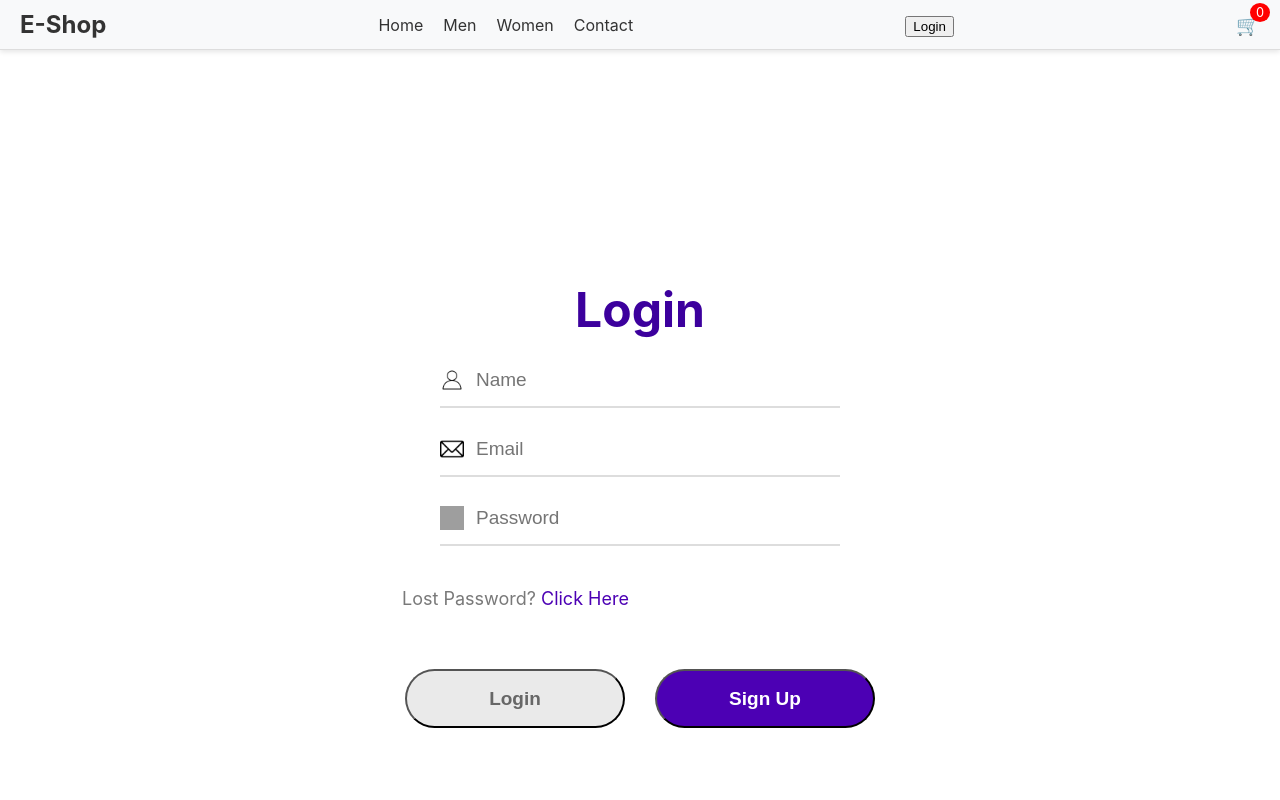
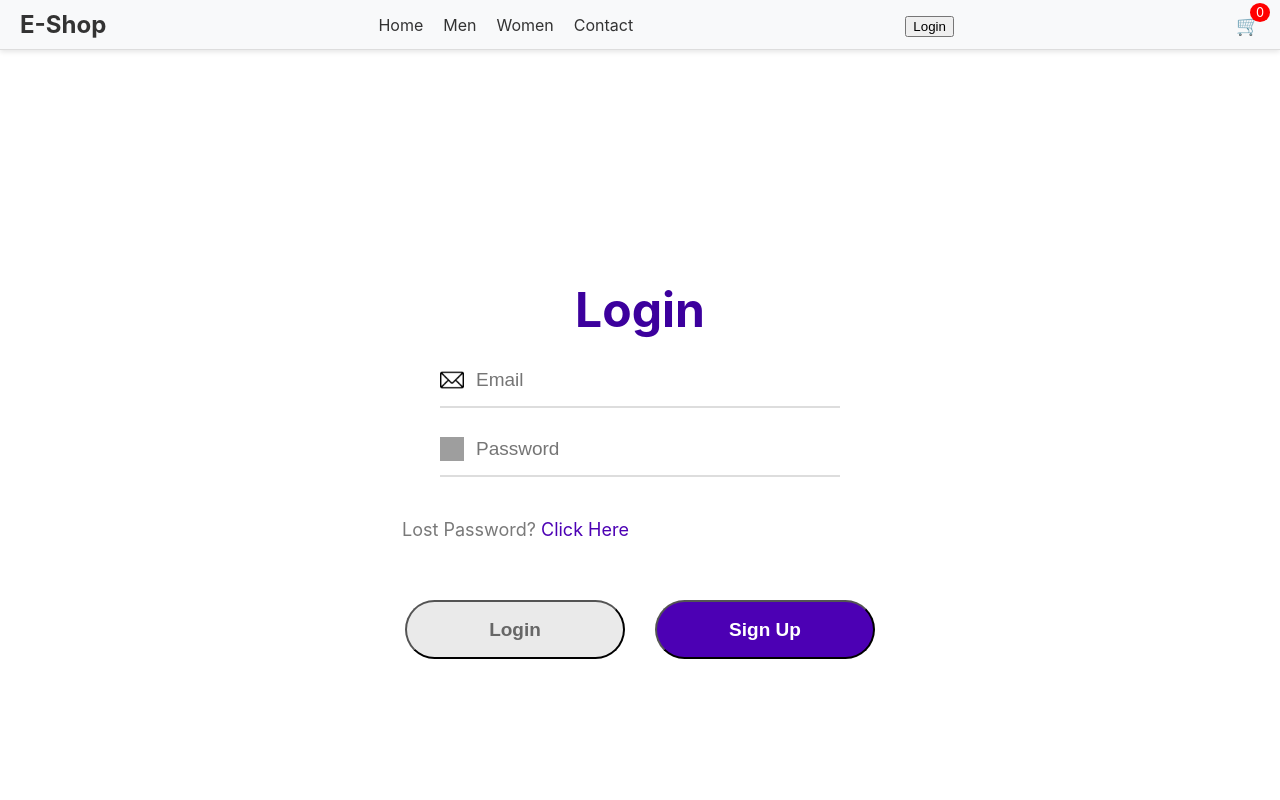
Before and after one commit to Merjina/Batch7, a React (Create React App) app in the folder e-commerce/: page /login in a window 1280 px wide. Shown: the top 800 px of the page. Built offline with nearby package versions, Linux system fonts and the light colour scheme; grey boxes are pictures that could not be loaded.

Commit message:
new file

```diff
--- a/e-commerce/src/components/Login.jsx
+++ b/e-commerce/src/components/Login.jsx
@@ -66,13 +66,14 @@
       </div>
 
       <div className="inputs">
-      <InputField
+        {action==="Login"?<div></div>:<InputField
           icon={user_icon}
           type="name"
           placeholder="Name"
           value={user}
           onChange={(e) => setUser(e.target.value)}
-        />
+        />}
+
 
         <InputField
           icon={email_icon}
@@ -93,9 +94,11 @@
 
       {error && <div className="error-message">{error}</div>}
 
-      <div className="forgot-password">
+      {action==="Sign Up"?<div></div>: <div className="forgot-password">
         Lost Password? <span className="forgot-password__link">Click Here</span>
-      </div>
+      </div>}
+
+
 
       <div className="submit-container">
         <button className={action==="Login"?"submit gray":"submit"} onClick={()=>{setAction("Login")}}>
```
